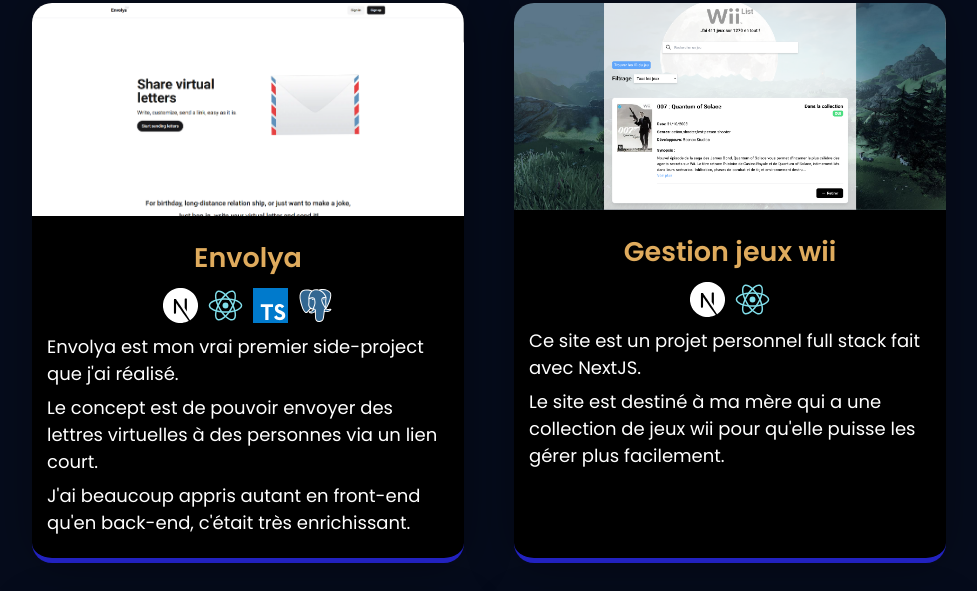
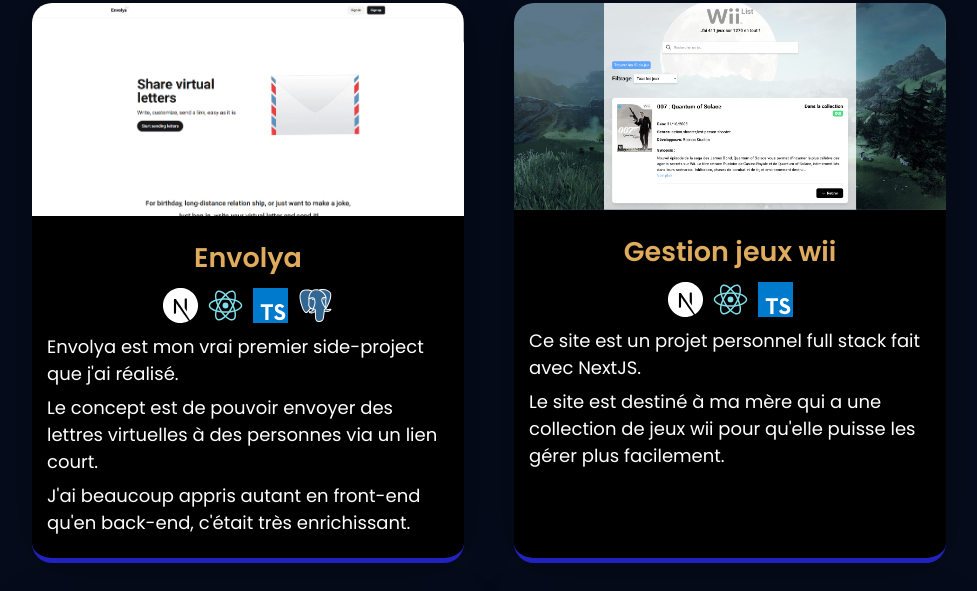
Before and after one commit to LOUDO56/portfolio, a plain HTML site: page index.html in a window 1280 px wide. Shown: the part 1803-2394 px from the top of the page, without its empty margins (151-1128 px from the left). Drawn offline with nearby package versions, Linux system fonts and the light colour scheme.

Commit message:
Added typescript to wii project

```diff
--- a/index.html
+++ b/index.html
@@ -190,6 +190,7 @@
               <div class="tech-used">
                 <img src="/img/logo/nextjs.svg" alt="nextjs logo" />
                 <img src="/img/logo/react.svg" alt="react logo" />
+                <img src="/img/logo/typescript.svg" alt="nextjs logo" />
               </div>
               <p class="project-desc">
                 Ce site est un projet personnel full stack fait avec NextJS.
```
Also changed, not shown: img/logo/mysql.svg (added).
